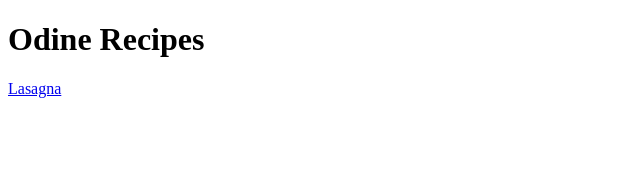
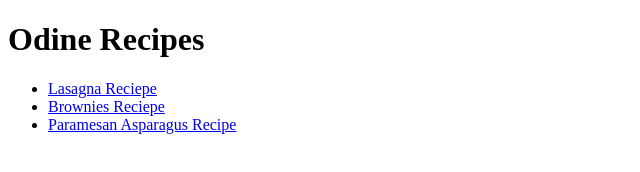
Before and after one commit to secondaccountnani/odine-recipes, a plain HTML site: page index.html in a window 1280 px wide. Shown: the whole page, without its empty margins (0-640 px from the left). Drawn offline with Linux system fonts and the light colour scheme.

Commit message:
I linked index.html file with 3 another files and make a list for the link

```diff
--- a/index.html
+++ b/index.html
@@ -5,8 +5,10 @@
     </head>
     <body>
         <h1>Odine Recipes</h1>
-        <a href="recipes/lasagna.html">Lasagna
-
-        </a>
+        <ul>
+        <li><a href="recipes/lasagna.html">Lasagna Reciepe</a></li>
+        <li><a href="recipes/brownies.html">Brownies Reciepe</a></li>
+        <li><a href="recipes/paramesan_asparagus.html">Paramesan Asparagus Recipe</a></li>
+        </ul>
     </body>
 </html>
```
